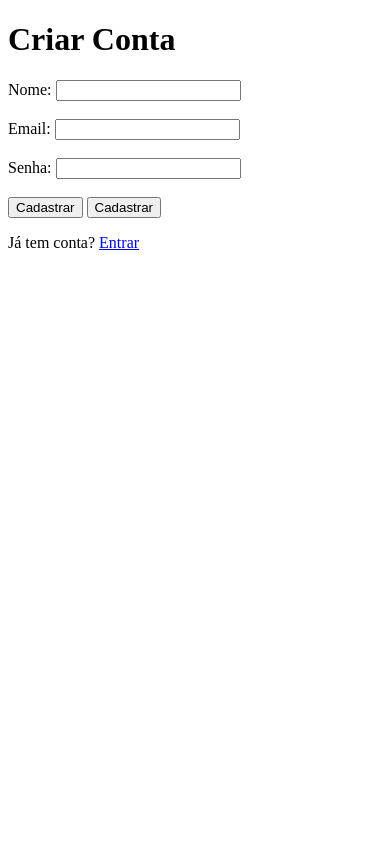
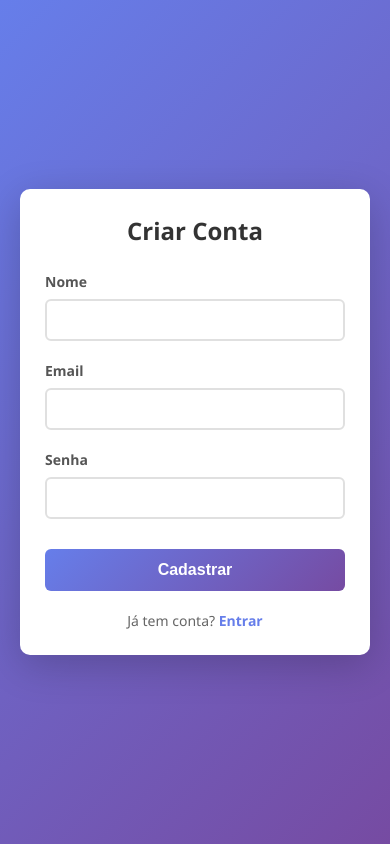
Before and after one commit to YasminNathaly/Projeto-mvc, a FastAPI app: page /auth/cadastro in a window 390 px wide. Run offline with FastAPI, Linux system fonts and the light colour scheme.

Commit message:
Adiciona templates de cadastro e login com melhorias de estilo e estrutura; implementa a página inicial e modelos de Categoria e Produto

```diff
--- a/app/controllers/auth_controller.py
+++ b/app/controllers/auth_controller.py
@@ -106,7 +106,7 @@ def fazer_login(
 
     response.set_cookie(
     key="access_token",
-        value=token,
+        value=token_data,
         httponly=True,
         max_age=3600, # Expira em 1 hora (Em segundos)
         samesite="lax"
--- a/app/templates/auth/cadastro.html
+++ b/app/templates/auth/cadastro.html
@@ -1,27 +1,171 @@
 <!DOCTYPE html>
-<html lang="en">
+<html lang="pt-BR">
 <head>
     <meta charset="UTF-8">
     <meta name="viewport" content="width=device-width, initial-scale=1.0">
     <title>Cadastro</title>
+    <style>
+        * {
+            margin: 0;
+            padding: 0;
+            box-sizing: border-box;
+        }
+
+        body {
+            font-family: 'Segoe UI', Tahoma, Geneva, Verdana, sans-serif;
+            background: linear-gradient(135deg, #667eea 0%, #764ba2 100%);
+            min-height: 100vh;
+            display: flex;
+            justify-content: center;
+            align-items: center;
+            padding: 20px;
+        }
+
+        .container {
+            background: white;
+            border-radius: 10px;
+            box-shadow: 0 10px 40px rgba(0, 0, 0, 0.2);
+            padding: 40px;
+            width: 100%;
+            max-width: 400px;
+        }
+
+        h1 {
+            color: #333;
+            text-align: center;
+            margin-bottom: 30px;
+            font-size: 28px;
+        }
+
+        .form-group {
+            margin-bottom: 20px;
+        }
+
+        label {
+            display: block;
+            color: #555;
+            font-weight: 600;
+            margin-bottom: 8px;
+            font-size: 14px;
+        }
+
+        input[type="text"],
+        input[type="email"],
+        input[type="password"] {
+            width: 100%;
+            padding: 12px 15px;
+            border: 2px solid #e0e0e0;
+            border-radius: 6px;
+            font-size: 14px;
+            transition: border-color 0.3s ease;
+        }
+
+        input[type="text"]:focus,
+        input[type="email"]:focus,
+        input[type="password"]:focus {
+            outline: none;
+            border-color: #667eea;
+            box-shadow: 0 0 0 3px rgba(102, 126, 234, 0.1);
+        }
+
+        .submit-btn {
+            width: 100%;
+            padding: 12px;
+            background: linear-gradient(135deg, #667eea 0%, #764ba2 100%);
+            color: white;
+            border: none;
+            border-radius: 6px;
+            font-size: 16px;
+            font-weight: 600;
+            cursor: pointer;
+            transition: transform 0.2s ease, box-shadow 0.2s ease;
+            margin-top: 10px;
+        }
+
+        .submit-btn:hover {
+            transform: translateY(-2px);
+            box-shadow: 0 5px 20px rgba(102, 126, 234, 0.4);
+        }
+
+        .submit-btn:active {
+            transform: translateY(0);
+        }
+
+        .error {
+            background-color: #fee;
+            color: #c33;
+            padding: 12px;
+            border-radius: 6px;
+            margin-bottom: 20px;
+            border-left: 4px solid #c33;
+            font-size: 14px;
+        }
+
+        .footer-text {
+            text-align: center;
+            margin-top: 20px;
+            color: #666;
+            font-size: 14px;
+        }
+
+        .footer-text a {
+            color: #667eea;
+            text-decoration: none;
+            font-weight: 600;
+            transition: color 0.3s ease;
+        }
+
+        .footer-text a:hover {
+            color: #764ba2;
+        }
+
+        @media (max-width: 480px) {
+            .container {
+                padding: 25px;
+            }
+
+            h1 {
+                font-size: 24px;
+                margin-bottom: 25px;
+            }
+
+            input[type="text"],
+            input[type="email"],
+            input[type="password"] {
+                padding: 10px 12px;
+                font-size: 16px;
+            }
+        }
+    </style>
 </head>
 <body>
-    <h1>Criar Conta</h1>
-    <form action="/auth/cadastro" method="post">
-        Nome: <input type="text" name="nome" required>
-        <br><br>
-        Email: <input type="email" name="email" required>
-        <br><br>
-        Senha: <input type="password" name="senha" minlength="4">
-        <br><br>
-        <input type="submit" value="Cadastrar">
+    <div class="container">
+        <h1>Criar Conta</h1>
 
-        <button type="submit">Cadastrar</button>
+        {% if error %}
+            <div class="error">{{ error }}</div>
+        {% endif %}
 
-            {% if error %}
-        <p style="color: red;">{{ error }}</p>
-    {% endif %}
-    </form>
-    <P>Já tem conta? <a href="/auth/login">Entrar</a></P>
+        <form action="/auth/cadastro" method="post">
+            <div class="form-group">
+                <label for="nome">Nome</label>
+                <input type="text" id="nome" name="nome" required>
+            </div>
+
+            <div class="form-group">
+                <label for="email">Email</label>
+                <input type="email" id="email" name="email" required>
+            </div>
+
+            <div class="form-group">
+                <label for="senha">Senha</label>
+                <input type="password" id="senha" name="senha" minlength="4" required>
+            </div>
+
+            <button type="submit" class="submit-btn">Cadastrar</button>
+        </form>
+
+        <p class="footer-text">Já tem conta? <a href="/auth/login">Entrar</a></p>
+    </div>
 </body>
 </html>
```
Also changed, not shown: app/models/categoria.py (added, +16 -0 lines), app/models/produto.py (added, +20 -0 lines), app/templates/auth/login.html (+104 -16 lines), app/templates/home.html (+24 -0 lines).
